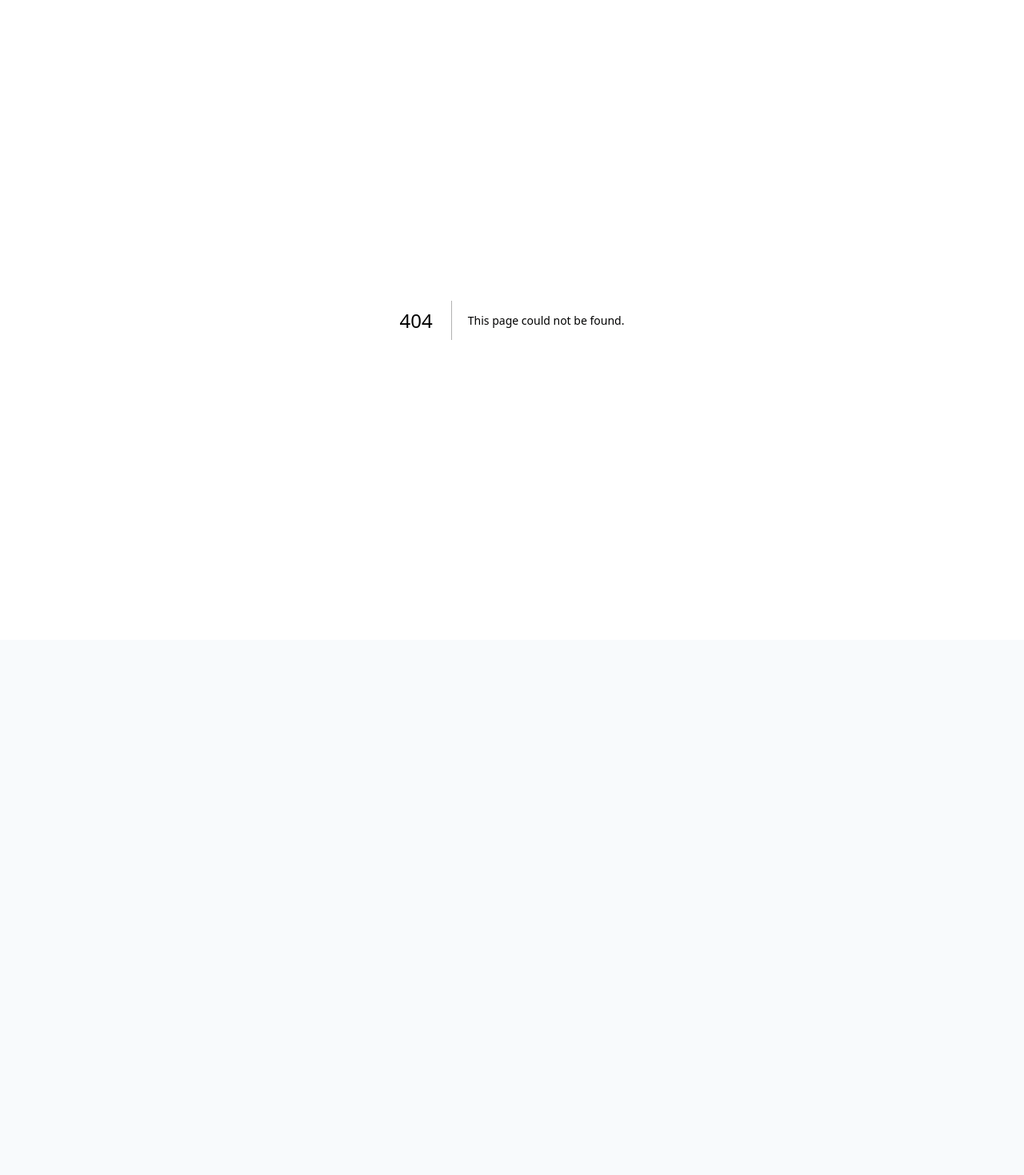
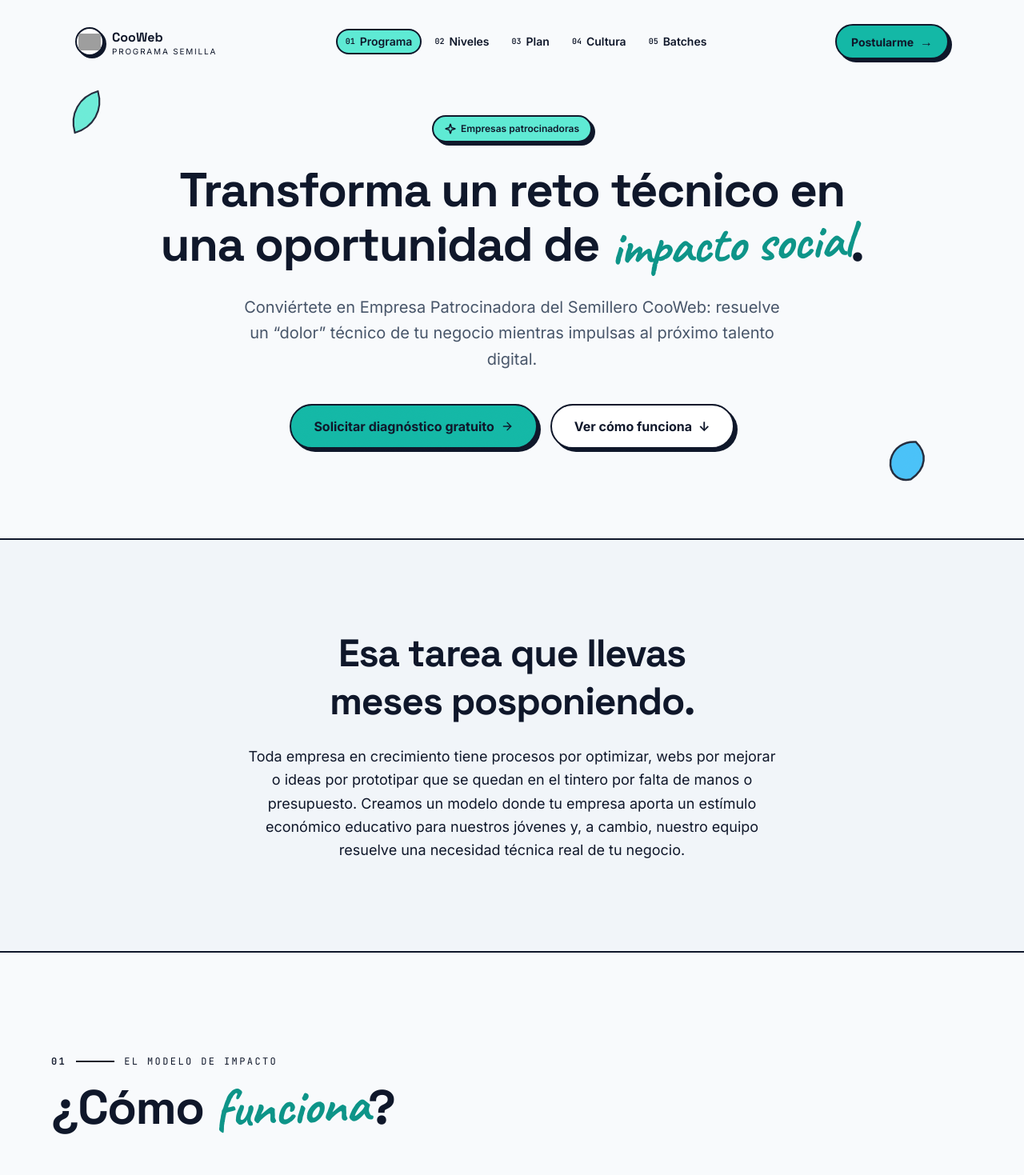
Before and after one commit to REN-ORDO/SeedProgram, a Next.js app: page /empresas in a window 1280 px wide. Before the commit this address had no page. Shown: the top 1469 px of the page at 80% size. Before the commit the page ends 800 px from the top, so only its background shows below. Built offline with nearby package versions, Linux system fonts and the light colour scheme; grey boxes are pictures that could not be loaded; a web font is replaced by a local one.

Commit message:
feat(empresas): pagina y layout /empresas
Ruta dedicada que compone las siete secciones con Nav, Footer y cursor de planta. Metadata propia para SEO de la audiencia empresarial.

```diff
--- /dev/null
+++ b/app/empresas/layout.tsx
@@ -0,0 +1,21 @@
+import type { Metadata } from "next";
+import { PlantCursor } from "@/components/plant-cursor";
+
+export const metadata: Metadata = {
+  title: "Para empresas · Programa Semilla CooWeb",
+  description:
+    "Conviértete en Empresa Patrocinadora del Semillero CooWeb: resuelve un reto técnico real de tu negocio mientras impulsas al próximo talento digital. Agenda un diagnóstico sin costo.",
+};
+
+export default function EmpresasLayout({
+  children,
+}: {
+  children: React.ReactNode;
+}) {
+  return (
+    <>
+      <PlantCursor />
+      {children}
+    </>
+  );
+}
--- /dev/null
+++ b/app/empresas/page.tsx
@@ -0,0 +1,27 @@
+import { Nav } from "@/components/nav";
+import { Footer } from "@/components/footer";
+import { EmpresasHero } from "@/components/empresas/empresas-hero";
+import { EmpresasProblema } from "@/components/empresas/empresas-problema";
+import { EmpresasModelo } from "@/components/empresas/empresas-modelo";
+import { EmpresasAreas } from "@/components/empresas/empresas-areas";
+import { EmpresasCelula } from "@/components/empresas/empresas-celula";
+import { EmpresasBeneficio } from "@/components/empresas/empresas-beneficio";
+import { EmpresasCTA } from "@/components/empresas/empresas-cta";
+
+export default function EmpresasPage() {
+  return (
+    <>
+      <Nav />
+      <main className="relative">
+        <EmpresasHero />
+        <EmpresasProblema />
+        <EmpresasModelo />
+        <EmpresasAreas />
+        <EmpresasCelula />
+        <EmpresasBeneficio />
+        <EmpresasCTA />
+      </main>
+      <Footer />
+    </>
+  );
+}
```
